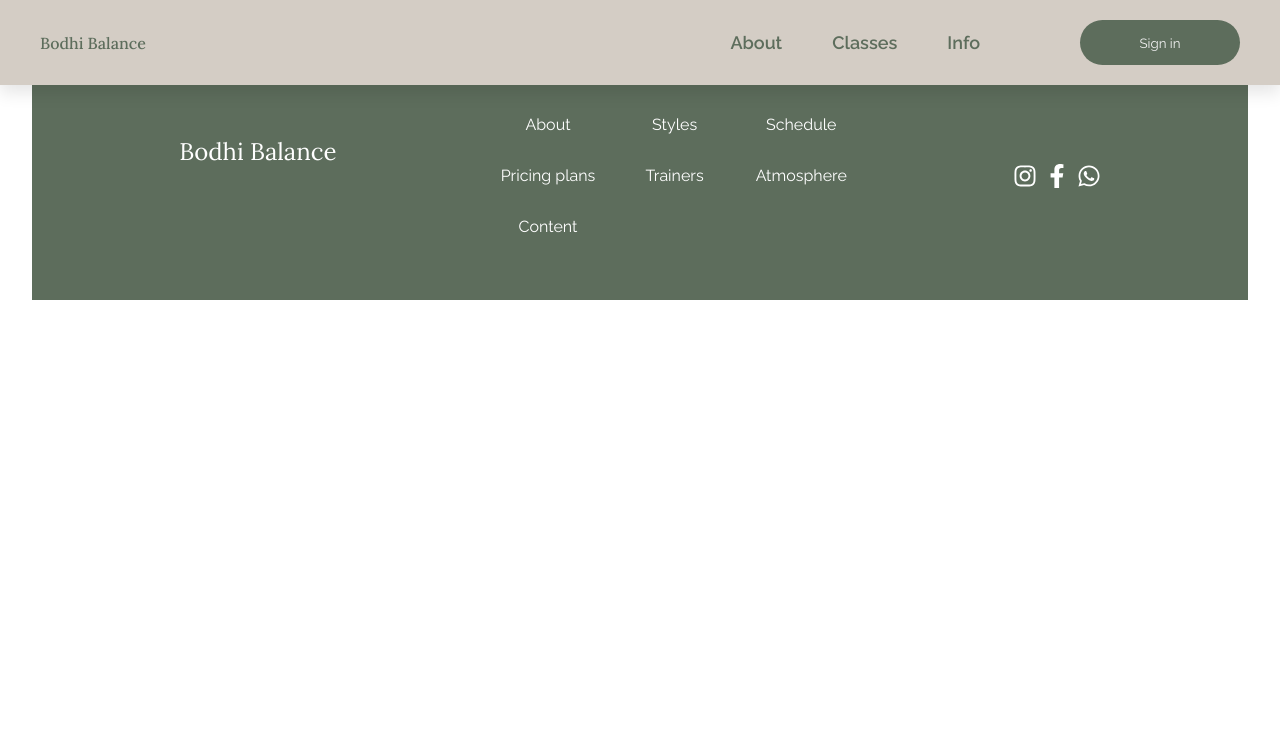
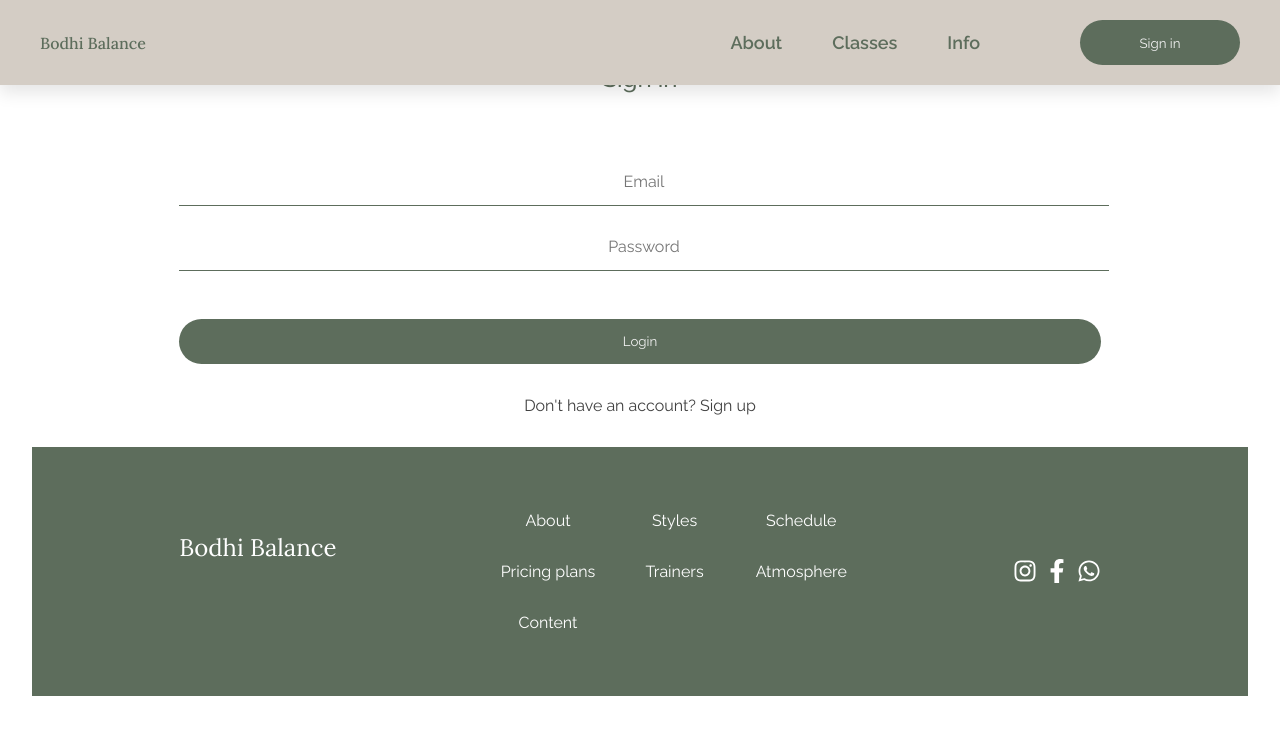
Before and after one commit to rahilevych/bodhi-balance, a React (Vite) app in the folder frontend/: page /login in a window 1280 px wide. Shown: the top 734 px of the page. Built offline with nearby package versions, Linux system fonts and the light colour scheme.

Commit message:
feat: create login page

```diff
--- a/frontend/src/pages/LoginPage/Login.module.css
+++ b/frontend/src/pages/LoginPage/Login.module.css
@@ -0,0 +1,16 @@
+.login {
+  display: flex;
+  flex-direction: column;
+  align-items: center;
+  justify-content: space-between;
+  gap: 2rem;
+  width: 100%;
+  height: 100%;
+  padding: 2rem;
+}
+.login > h4 {
+  color: var(--third-color);
+  font-family: var(--primary-font);
+  font-size: 1.5rem;
+  font-weight: 500;
+}
--- a/frontend/src/pages/LoginPage/Login.tsx
+++ b/frontend/src/pages/LoginPage/Login.tsx
@@ -1,7 +1,16 @@
 import styles from './Login.module.css';
+import { LoginForm } from './LoginForm';
 
 const Login = () => {
-  return <div>Login</div>;
+  return (
+    <div className={styles.login}>
+      <h4>Sign in</h4>
+      <LoginForm />
+      <p>
+        Don't have an account? <span className={styles.link}> Sign up</span>
+      </p>
+    </div>
+  );
 };
 
 export default Login;
--- /dev/null
+++ b/frontend/src/pages/LoginPage/LoginForm.module.css
@@ -0,0 +1,27 @@
+.form {
+  display: flex;
+  flex-direction: column;
+  align-items: start;
+  justify-content: space-between;
+  gap: 1rem;
+  width: 80%;
+  margin-top: 2rem;
+}
+.form > input {
+  all: unset;
+  width: 100%;
+}
+.form p {
+  color: rgb(188, 42, 42);
+  font-size: 0.75rem;
+}
+.form > input {
+  height: 1rem;
+  border-bottom: 1px solid var(--third-color);
+  padding: 1rem 0.25rem;
+  color: var(--third-color);
+}
+.btn {
+  width: 100%;
+  margin-top: 2rem;
+}
--- /dev/null
+++ b/frontend/src/pages/LoginPage/LoginForm.tsx
@@ -0,0 +1,33 @@
+import { z } from 'zod';
+import styles from './LoginForm.module.css';
+import Button from '../../components/Button/Button';
+import { useForm } from 'react-hook-form';
+import { zodResolver } from '@hookform/resolvers/zod';
+
+const schema = z.object({
+  email: z.string().email('Invalid email format').min(1, 'Email is required !'),
+  password: z.string().min(6, 'Password must be at least 6 characters long'),
+});
+
+type FormData = z.infer<typeof schema>;
+export const LoginForm = () => {
+  const {
+    register,
+    handleSubmit,
+    formState: { errors },
+  } = useForm({
+    resolver: zodResolver(schema),
+  });
+  const onSubmit = (data: FormData) => {
+    console.log('Form submitted:', data);
+  };
+  return (
+    <form className={styles.form} onSubmit={handleSubmit(onSubmit)}>
+      <input {...register('email')} placeholder='Email' />
+      {errors.email && <p>{errors.email.message}</p>}
+      <input type='password' {...register('password')} placeholder='Password' />
+      {errors.password && <p>{errors.password.message}</p>}{' '}
+      <Button text='Login' type='submit' className={styles.btn} />
+    </form>
+  );
+};
```
